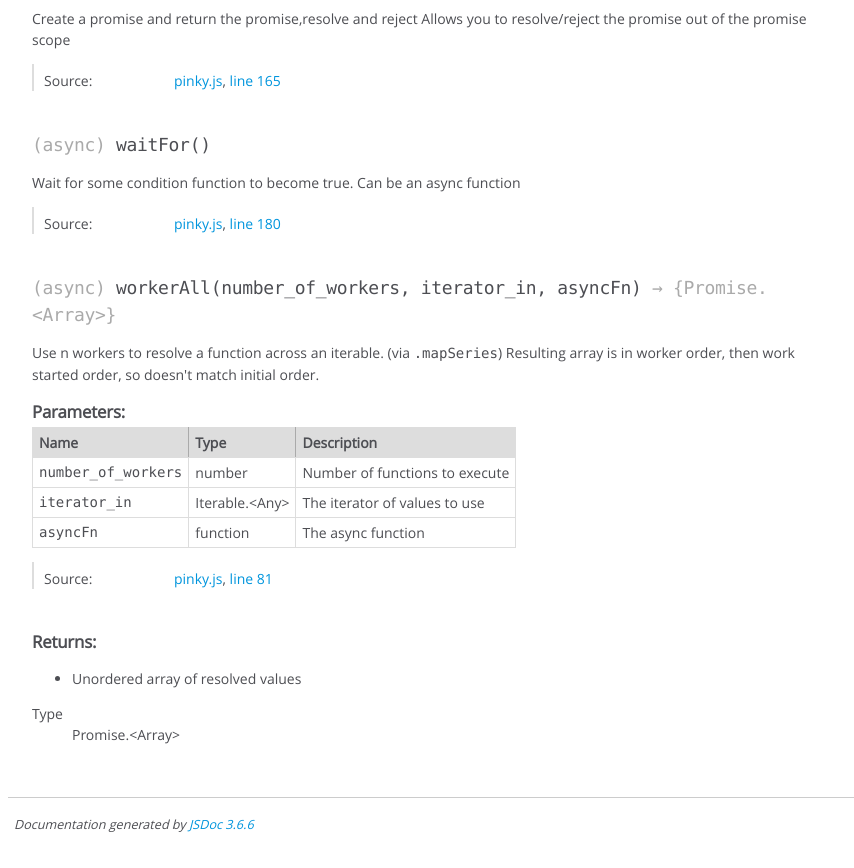
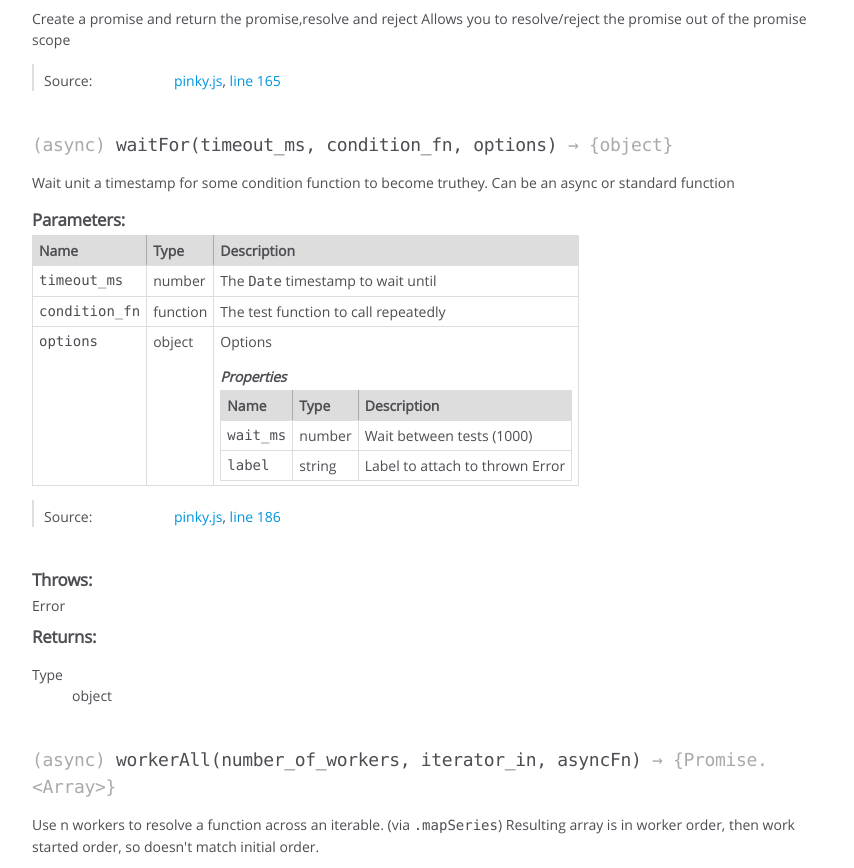
Before and after one commit to mhio/pinky, a website: page doc/html/global.html in a window 1280 px wide. Shown: the part 3460-4328 px from the top of the page, without its empty margins (0-854 px from the left). Drawn offline with Linux system fonts and the light colour scheme.

Commit message:
docco for waitFor

```diff
--- a/doc/html/global.html
+++ b/doc/html/global.html
@@ -1528,7 +1528,7 @@ Allows you to resolve/reject the promise out of the promise scope</p>
 
 
 
-    <h4 class="name" id="waitFor"><span class="type-signature">(async) </span>waitFor<span class="signature">()</span><span class="type-signature"></span></h4>
+    <h4 class="name" id="waitFor"><span class="type-signature">(async) </span>waitFor<span class="signature">(timeout_ms, condition_fn, options)</span><span class="type-signature"> &rarr; {object}</span></h4>
 
 
 
@@ -1536,7 +1536,7 @@ Allows you to resolve/reject the promise out of the promise scope</p>
 
 
 <div class="description">
-    <p>Wait for some condition function to become true. Can be an async function</p>
+    <p>Wait unit a timestamp for some condition function to become truthey. Can be an async or standard function</p>
 </div>
 
 
@@ -1545,6 +1545,173 @@ Allows you to resolve/reject the promise out of the promise scope</p>
 
 
 
+
+
+    <h5>Parameters:</h5>
+
+
+<table class="params">
+    <thead>
+    <tr>
+
+        <th>Name</th>
+
+
+        <th>Type</th>
+
+
+
+
+
+        <th class="last">Description</th>
+    </tr>
+    </thead>
+
+    <tbody>
+
+
+        <tr>
+
+                <td class="name"><code>timeout_ms</code></td>
+
+
+            <td class="type">
+
+
+<span class="param-type">number</span>
+
+
+
+            </td>
+
+
+
+
+
+            <td class="description last"><p>The <code>Date</code> timestamp to wait until</p></td>
+        </tr>
+
+
+
+        <tr>
+
+                <td class="name"><code>condition_fn</code></td>
+
+
+            <td class="type">
+
+
+<span class="param-type">function</span>
+
+
+
+            </td>
+
+
+
+
+
+            <td class="description last"><p>The test function to call repeatedly</p></td>
+        </tr>
+
+
+
+        <tr>
+
+                <td class="name"><code>options</code></td>
+
+
+            <td class="type">
+
+
+<span class="param-type">object</span>
+
+
+
+            </td>
+
+
+
+
+
+            <td class="description last"><p>Options</p>
+                <h6>Properties</h6>
+
+
+<table class="params">
+    <thead>
+    <tr>
+
+        <th>Name</th>
+
+
+        <th>Type</th>
+
+
+
+
+
+        <th class="last">Description</th>
+    </tr>
+    </thead>
+
+    <tbody>
+
+
+        <tr>
+
+                <td class="name"><code>wait_ms</code></td>
+
+
+            <td class="type">
+
+
+<span class="param-type">number</span>
+
+
+
+            </td>
+
+
+
+
+
+            <td class="description last"><p>Wait between tests (1000)</p></td>
+        </tr>
+
+
+
+        <tr>
+
+                <td class="name"><code>label</code></td>
+
+
+            <td class="type">
+
+
+<span class="param-type">string</span>
+
+
+
+            </td>
+
+
+
+
+
+            <td class="description last"><p>Label to attach to thrown Error</p></td>
+        </tr>
+
+
+    </tbody>
+</table>
+
+            </td>
+        </tr>
+
+
+    </tbody>
+</table>
 
 
 
@@ -1580,7 +1747,7 @@ Allows you to resolve/reject the promise out of the promise scope</p>
 
     <dt class="tag-source">Source:</dt>
     <dd class="tag-source"><ul class="dummy"><li>
-        <a href="pinky.js.html">pinky.js</a>, <a href="pinky.js.html#line180">line 180</a>
+        <a href="pinky.js.html">pinky.js</a>, <a href="pinky.js.html#line186">line 186</a>
     </li></ul></dd>
 
 
@@ -1603,6 +1770,39 @@ Allows you to resolve/reject the promise out of the promise scope</p>
 
 
 
+<h5>Throws:</h5>
+
+
+
+    <div class="param-desc">
+
+
+<span class="param-type">Error</span>
+
+
+
+    </div>
+
+
+
+
+
+<h5>Returns:</h5>
+
+
+
+
+<dl>
+    <dt>
+        Type
+    </dt>
+    <dd>
+
+<span class="param-type">object</span>
+
+
+    </dd>
+</dl>
 
 
 
```
Also changed, not shown: doc/API.md (+17 -4 lines), doc/html/pinky.js.html (+11 -7 lines), src/pinky.js (+11 -7 lines).
